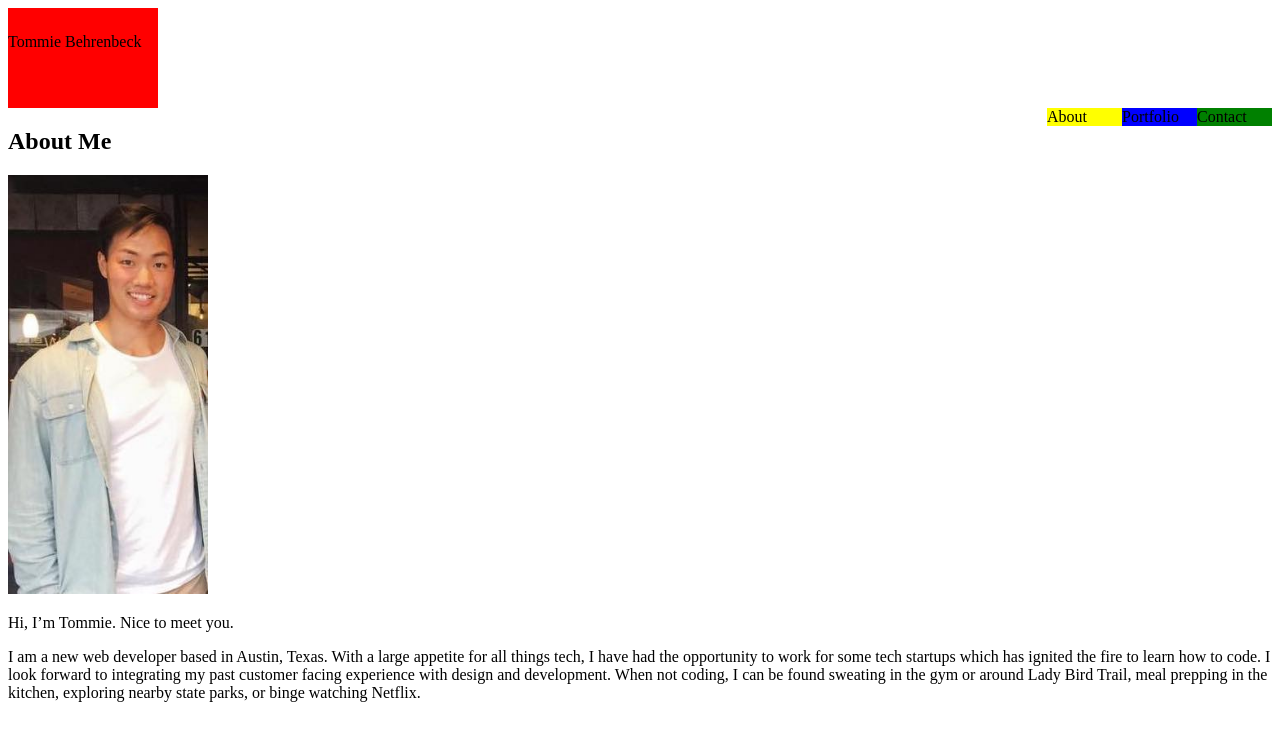
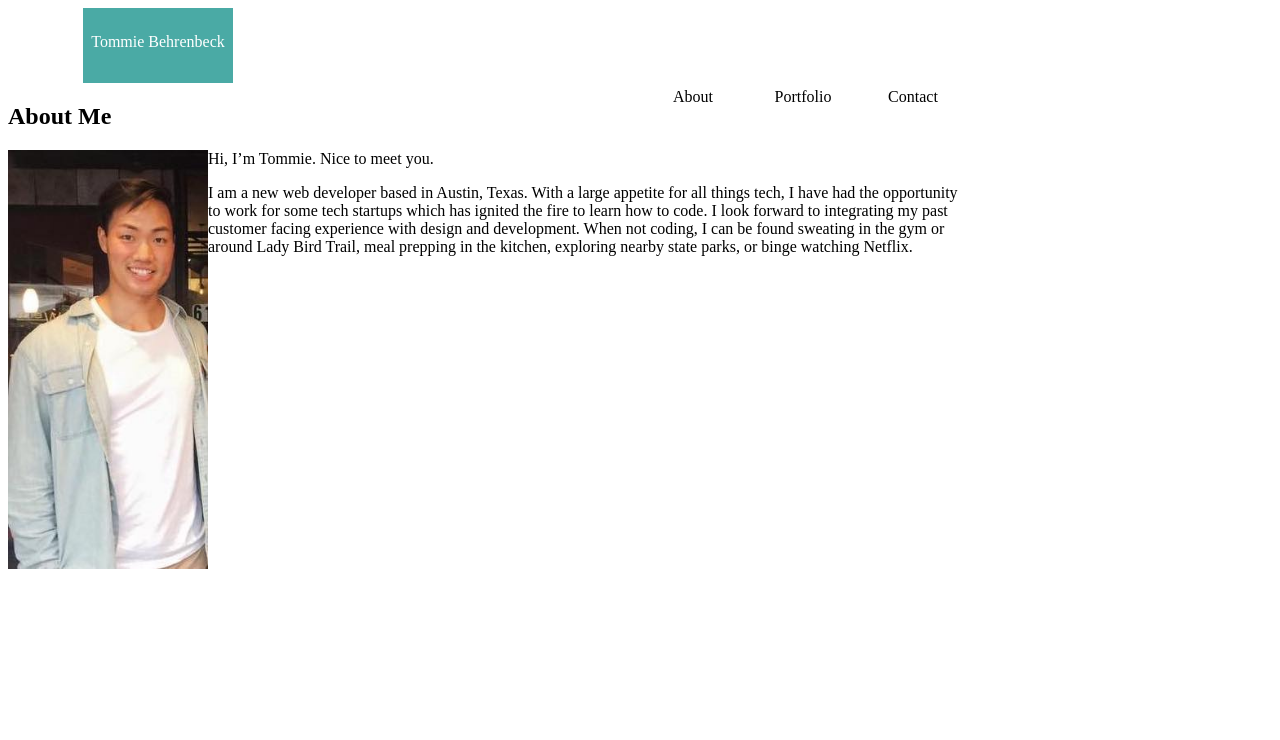
Before and after one commit to tbehrenbeck/Basic-Portfolio, a plain HTML site: page index.html in a window 1280 px wide. Drawn offline with Linux system fonts and the light colour scheme.

Commit message:
formattingv2

```diff
--- a/assets/css/style.css
+++ b/assets/css/style.css
@@ -1,24 +1,51 @@
 #header {
-    background: red;
+  background: #4aaaa5;
     width: 150px;
-    height: 75px;
+    height: 50px;
     padding-top: 25px;
+    text-align: center;
+    margin-left: 75px;
+    color: #fff;
 }
 
 #contact-link {
-    background: green;
     width: 75px;
     float:right;
+    width: 100px;
+    text-align: center;
+    margin: 5px;
 }
 
 #portfolio-link {
-    background: blue;
     width: 75px;
     float: right;
+    width: 100px;
+    text-align: center;
+    margin: 5px;
 }
 
 #about-link {
-    background:yellow;
     width: 75px;
     float:right;
+    width: 100px;
+    text-align: center;
+    margin: 5px;
 }
+
+.mainHeader {
+    width: 960px;
+}
+
+.profilePic {
+    float: left;
+    max-width: 100%;
+    height: auto;
+}
+
+.bio {
+    padding-left: 50px;
+}
+
+#main-bio {
+    width: 960px;
+}
--- a/index.html
+++ b/index.html
@@ -9,50 +9,29 @@
 
 <body>
 
-    <header>
+    <div class="mainHeader">
         <section id="header">Tommie Behrenbeck</section>
-        <section id="contact-link">
-            Contact
-        </section>
-        <section id="portfolio-link">
-            Portfolio
-        </section>
-        <section id="about-link">
-            About
-        </section>
-    </header>
-
-    <div class="header">
-
-        <!-- <section id="contact-link">
-            Contact
-        </section>
-        <section id="portfolio-link">
-            Portfolio
-        </section>
-        <section id="about-link">
-            About
-        </section>
-
-        <div class="container"> -->
-
-
+        <section id="contact-link">Contact</section>
+        <section id="portfolio-link">Portfolio</section>
+        <section id="about-link">About</section>
+    </div>
 
     <section id="main-bio">
         <h2>About Me</h2>
 
 
-            <img src="assets/images/10403351.jpg" alt="Profile Picture" style="width:200px">
+        <img div class="profilePic" src="assets/images/10403351.jpg" alt="ProfilePicture" style="width:200px">
 
         <p>
             Hi, I’m Tommie. Nice to meet you.
         </p>
-
+        <div class="bio">
             I am a new web developer based in Austin, Texas. With a large appetite for all things tech, I have had the opportunity to
             work for some tech startups which has ignited the fire to learn how to code. I look forward to integrating my
             past customer facing experience with design and development. When not coding, I can be found sweating in the
             gym or around Lady Bird Trail, meal prepping in the kitchen, exploring nearby state parks, or binge watching
             Netflix.
+        </div>
     </section>
     </div>
 
```
Lines whose indentation alone changed are shown as unchanged.
